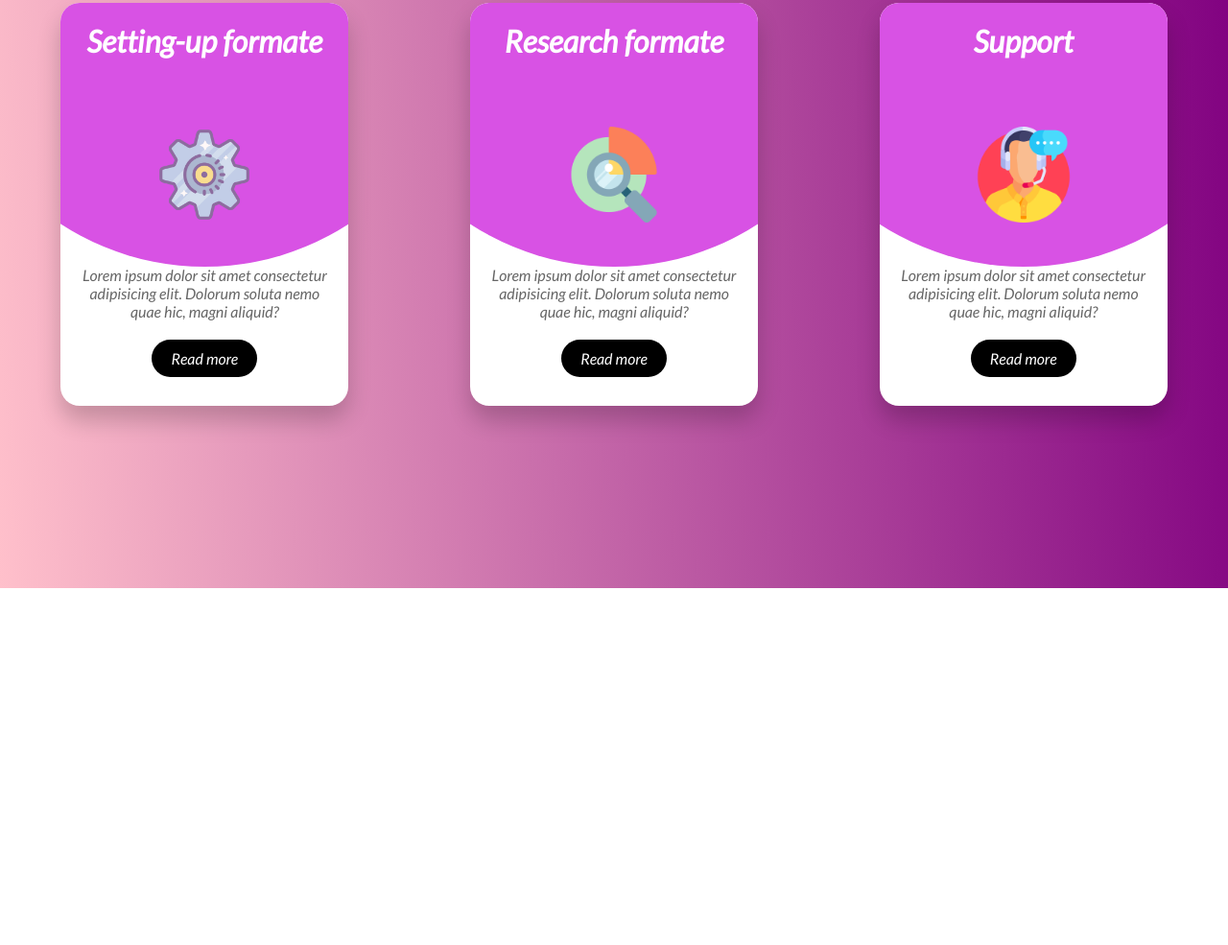
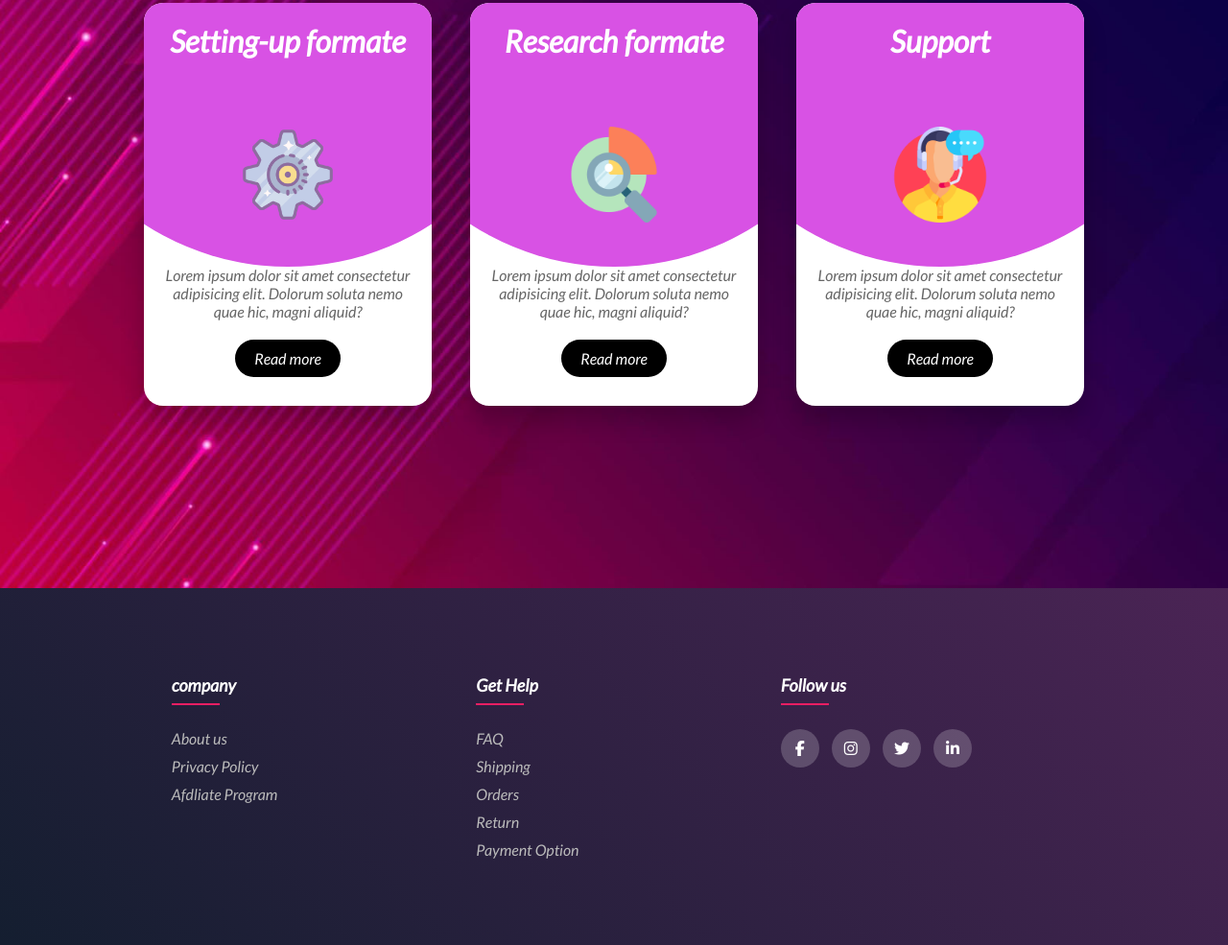
Before and after one commit to shohag521/project-1, a plain HTML site: page index.html in a window 1280 px wide. Shown: the part 847-1832 px from the top of the page at 96% size. Before the commit the page ends 1460 px from the top, so only its background shows below. Drawn offline with Linux system fonts and the light colour scheme.

Commit message:
footer-done

```diff
--- a/index.html
+++ b/index.html
@@ -10,6 +10,7 @@
 <link rel="preconnect" href="https://fonts.gstatic.com" crossorigin>
 <link href="https://fonts.googleapis.com/css2?family=Lato:ital@1&display=swap" rel="stylesheet">
 <script src="https://kit.fontawesome.com/cdd1a6648d.js" crossorigin="anonymous"></script>
+
 
 </head>
 <body>
@@ -57,9 +58,7 @@
       <a href="#">Read more</a>
     </div>
   </div>
-</div>
 
-<div class="container">
   <div class="card">
     <div class="circle">
       <h2>Research formate</h2>
@@ -70,9 +69,7 @@
       <a href="#">Read more</a>
     </div>
   </div>
-</div>
 
-<div class="container">
   <div class="card">
     <div class="circle">
       <h2>Support</h2>
@@ -85,5 +82,46 @@
   </div>
 </div>
   </section>
+<!-- footer  -->
+
+  <footer>
+    <div class="container">
+      <div class="row">
+        <div class="footer-col">
+          <h4>company</h4>
+          <ul>
+            <li><a href="">About us</a></li>
+            <li><a href="">Privacy Policy</a></li>
+            <li><a href="">Afdliate Program</a></li>
+          </ul>
+        </div>
+
+        <div class="footer-col">
+          <h4>Get Help</h4>
+          <ul>
+            <li><a href="">FAQ</a></li>
+            <li><a href="">Shipping</a></li>
+            <li><a href="">Orders</a></li>
+            <li><a href="">Return</a></li>
+            <li><a href="">Payment Option</a></li>
+          </ul>
+        </div>
+
+        <div class="footer-col">
+          <h4>Follow us</h4>
+
+          <div class="social-links">
+            <a href="#"><i class="fab fa-facebook-f"></i></a>
+            <a href="#"><i class="fab fa-instagram"></i></a>
+            <a href="#"><i class="fab fa-twitter"></i></a>
+            <a href="#"><i class="fab fa-linkedin-in"></i></a>
+          </div>
+
+
+
+        </div>
+      </div>
+    </div>
+  </footer>
 </body>
 </html>
--- a/style.css
+++ b/style.css
@@ -99,6 +99,7 @@ span{
 #header{
     background-image: url(6.jpg);
     height: 600px;
+  background-size: cover;
 
 
 }
@@ -127,7 +128,7 @@ span{
 }
 
 #middle{
-    background: linear-gradient(85deg, pink, purple);
+    background:url(2.jpg);
     height: 600px;
    display: flex;
    justify-content: center;
@@ -212,6 +213,115 @@ span{
     background: #d852e4;
 }
 
+.container:hover .card{
+    filter: blur(10px);
+    transform: scale(0.9);
+    transition: 0.5s;
+    opacity: 0.5;
+}
+
+.container .card:hover{
+filter: blur(0);
+opacity: 1;
+transform: scale(1.1);
+}
 
 
 /* card design ends */
+
+
+/* footer design */
+
+footer{
+    background: linear-gradient(45deg, #141E30,  #4b2455);
+    padding: 70px 0;
+
+}
+
+.container{
+
+    max-width: 1170px;
+    margin: auto;
+}
+ul{
+    list-style: none;
+}
+
+.row{
+
+    display: flex;
+    flex-wrap: wrap;
+    width: 1190px;
+    justify-content: center;
+}
+
+.footer-col h4{
+    font-size: 18px;
+    color: #ffff;
+    margin-bottom: 35px;
+    font-weight: 600;
+    position: relative;
+}
+
+.footer-col h4::before{
+    content: "";
+    position: absolute;
+    left: 0;
+    bottom: -10px;
+    background-color: #e91e63;
+    height: 2px;
+    box-sizing: border-box;
+    width: 50px;
+}
+.footer-col{
+    width: 25%;
+    padding: 0 15px;
+}
+
+.footer-col ul li:not(:last-child){
+    margin-bottom:10px ;
+}
+
+.footer-col ul li a{
+    font-size: 16px;
+    color: #ffffff;
+    text-decoration: none;
+    color: #bbbbbb;
+    display: block;
+    transition: all 0.3s;
+}
+.footer-col ul li a:hover{
+    color: #ffffff;
+    padding-left: 10px;
+}
+
+.footer-col .social-links a{
+    display: inline-block;
+    height: 40px;
+    width: 40px;
+    background-color: rgba(255, 255, 255, 0.2);
+    margin: 0 10px 10px 0;
+    text-align: center;
+    line-height: 40px;
+    border-radius: 50%;
+    color: #ffffff;
+    transition: 0.3s ease;
+}
+
+.footer-col .social-links a:hover{
+    color: #000;
+    background-color: #ffffff;
+}
+/* footer design ends */
+
+/* resposive */
+@media(max-width: 574px){
+    .footer-col{
+        width: 100%;
+    }
+}
+@media(max-width:574px){
+    .container{
+        width: 100%;
+    }
+}
```
Also changed, not shown: 2.jpg (added), New Text Document.txt (added).
